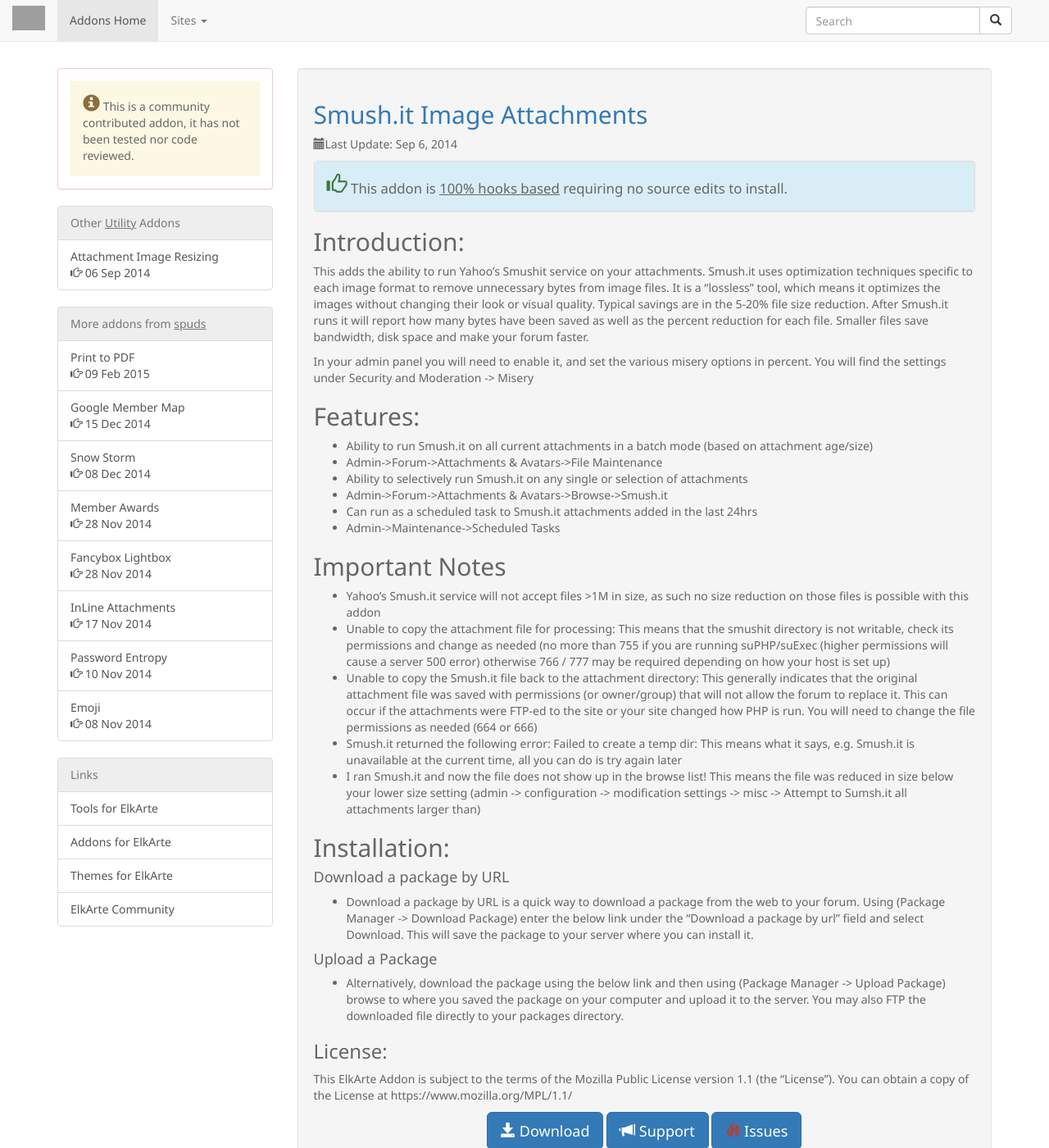
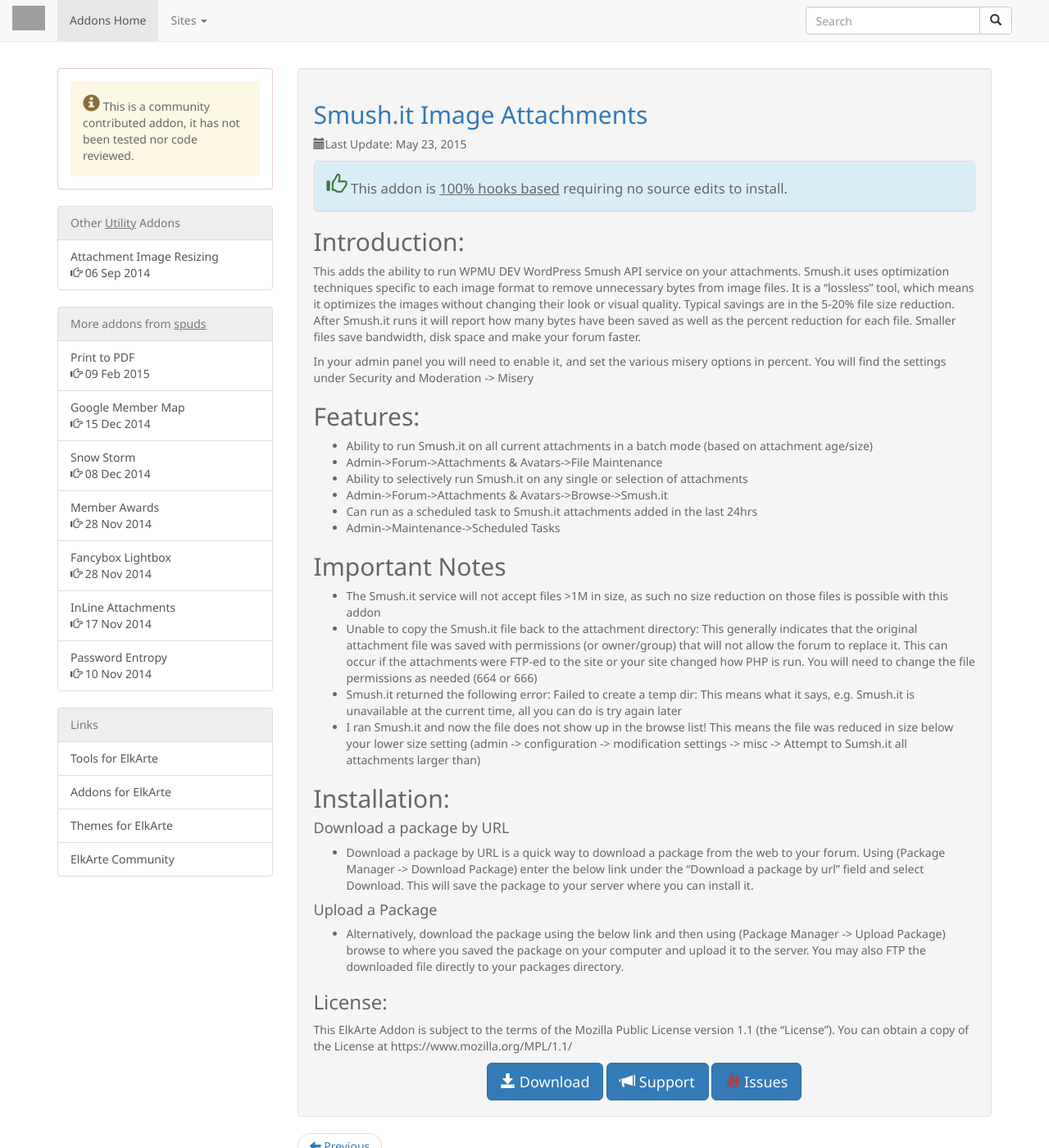
Before and after one commit to elkarte/addons, a Jekyll site: the page built from _posts/2014-06-07-Smushit.MD, in a window 1280 px wide and 1400 px high. Shown: the whole window at 82% size. Built offline with Jekyll 4.4.1, drawn with Linux system fonts in a browser that asks for light colours; nearby versions of some CDN libraries; Markdown is read by kramdown in place of the engine named in the settings; grey boxes are pictures that could not be loaded.

Commit message:
! updated smushit to a new service since yahoo shut theirs down

```diff
--- a/_posts/2014-06-07-Smushit.MD
+++ b/_posts/2014-06-07-Smushit.MD
@@ -3,11 +3,11 @@ layout: post
 pkid: "spuds:Smush.it"
 title: "Smush.it Image Attachments"
 category: utility
-date: 2014-09-06
+date: 2015-05-23
 comments: false
 short: "Runs yahoo smush.it compression on your sites attachments"
 license: MPL 1.1
-version: 1.0.0
+version: 0.0.2
 allhooks: yes
 elkversion: 1.0
 support: http://www.elkarte.net/community/index.php?topic=1503.0
@@ -19,7 +19,7 @@ images:
 ---
 
 ## Introduction:
-This adds the ability to run Yahoo's Smushit service on your attachments. Smush.it uses optimization techniques specific to each image format to remove unnecessary bytes from image files. It is a "lossless" tool, which means it optimizes the images without changing their look or visual quality. Typical savings are in the 5-20% file size reduction. After Smush.it runs it will report how many bytes have been saved as well as the percent reduction for each file. Smaller files save bandwidth, disk space and make your forum faster.
+This adds the ability to run WPMU DEV WordPress Smush API service on your attachments.  Smush.it uses optimization techniques specific to each image format to remove unnecessary bytes from image files. It is a "lossless" tool, which means it optimizes the images without changing their look or visual quality. Typical savings are in the 5-20% file size reduction.  After Smush.it runs it will report how many bytes have been saved as well as the percent reduction for each file.  Smaller files save bandwidth, disk space and make your forum faster.
 
 In your admin panel you will need to enable it, and set the various misery options in percent.  You will find the settings under Security and Moderation -> Misery
 
@@ -34,8 +34,7 @@ In your admin panel you will need to enable it, and set the various misery optio
 
 ##Important Notes
 
--  Yahoo's Smush.it service will not accept files >1M in size, as such no size reduction on those files is possible with this addon
--  Unable to copy the attachment file for processing: This means that the smushit directory is not writable, check its permissions and change as needed (no more than 755 if you are running suPHP/suExec (higher permissions will cause a server 500 error) otherwise 766 / 777 may be required depending on how your host is set up)
+-  The Smush.it service will not accept files >1M in size, as such no size reduction on those files is possible with this addon
 -  Unable to copy the Smush.it file back to the attachment directory: This generally indicates that the original attachment file was saved with permissions (or owner/group) that will not allow the forum to replace it.  This can occur if the attachments were FTP-ed to the site or your site changed how PHP is run.  You will need to change the file permissions as needed (664 or 666)
 -  Smush.it returned the following error: Failed to create a temp dir: This means what it says, e.g. Smush.it is unavailable at the current time, all you can do is try again later
 -  I ran Smush.it and now the file does not show up in the browse list! This means the file was reduced in size below your lower size setting (admin -> configuration -> modification settings -> misc -> Attempt to Sumsh.it all attachments larger than)
```
